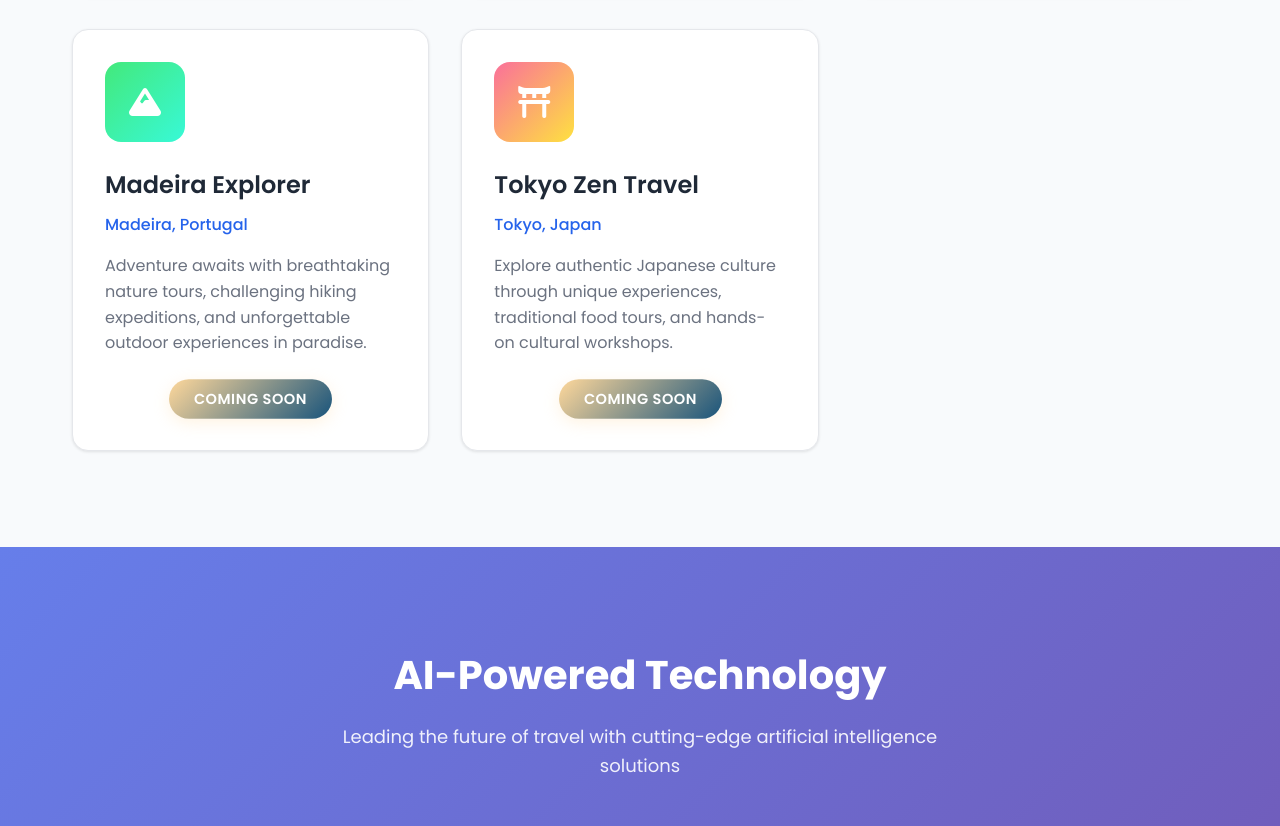
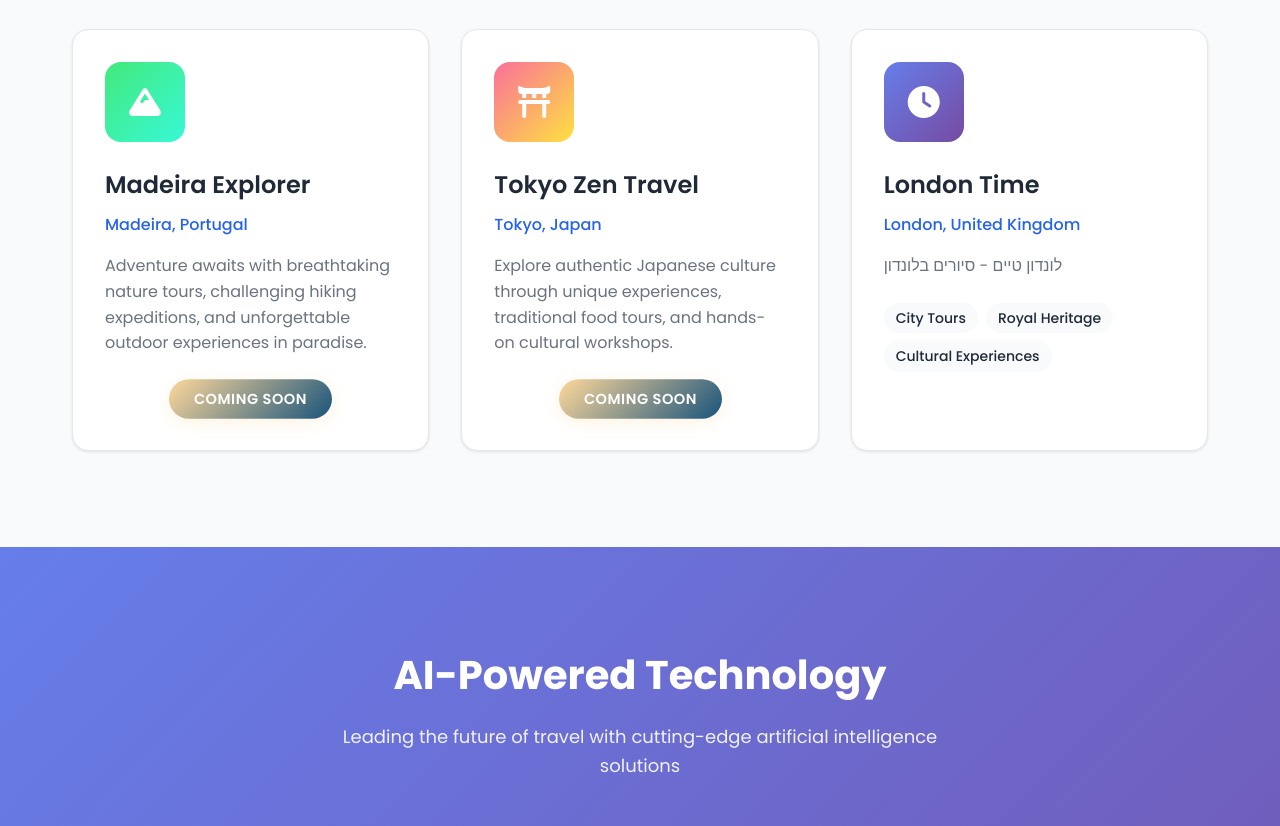
Before and after one commit to ariktulcha/tulcha-llc-website, a plain HTML site: page index.html in a window 1280 px wide. Shown: the part 3341-4167 px from the top of the page. Drawn offline with Linux system fonts and the light colour scheme.

Commit message:
Add London Time brand to Our Brands section
- Added new London Time brand card with Hebrew description
- Brand name: London Time
- Description: לונדון טיים - סיורים בלונדון
- Added clock icon and blue-purple gradient styling
- Added appropriate tags: City Tours, Royal Heritage, Cultural Experiences

```diff
--- a/index.html
+++ b/index.html
@@ -352,6 +352,25 @@
                     </div>
                 </div>
 
+                <!-- London Time Brand -->
+                <div class="brand-card">
+                    <div class="brand-logo">
+                        <div class="logo-placeholder london">
+                            <i class="fas fa-clock"></i>
+                        </div>
+                    </div>
+                    <div class="brand-content">
+                        <h3 class="brand-name">London Time</h3>
+                        <p class="brand-location">London, United Kingdom</p>
+                        <p class="brand-description">לונדון טיים - סיורים בלונדון</p>
+                        <div class="brand-tags">
+                            <span class="tag">City Tours</span>
+                            <span class="tag">Royal Heritage</span>
+                            <span class="tag">Cultural Experiences</span>
+                        </div>
+                    </div>
+                </div>
+
 
 
             </div>
--- a/styles.css
+++ b/styles.css
@@ -341,6 +341,7 @@ body {
 .logo-placeholder.rome { background: linear-gradient(135deg, #ff6b6b, #feca57); }
 .logo-placeholder.tbilisi-hebrew { background: linear-gradient(135deg, #ff9a9e, #fecfef); }
 .logo-placeholder.athens-hebrew { background: linear-gradient(135deg, #a8e6cf, #dcedc1); }
+.logo-placeholder.london { background: linear-gradient(135deg, #667eea, #764ba2); }
 .logo-placeholder.milan { background: linear-gradient(135deg, #ff6b6b, #4ecdc4); }
 .logo-placeholder.dubai { background: linear-gradient(135deg, #ffd89b, #19547b); }
 .logo-placeholder.prague { background: linear-gradient(135deg, #667eea, #764ba2); }
```
